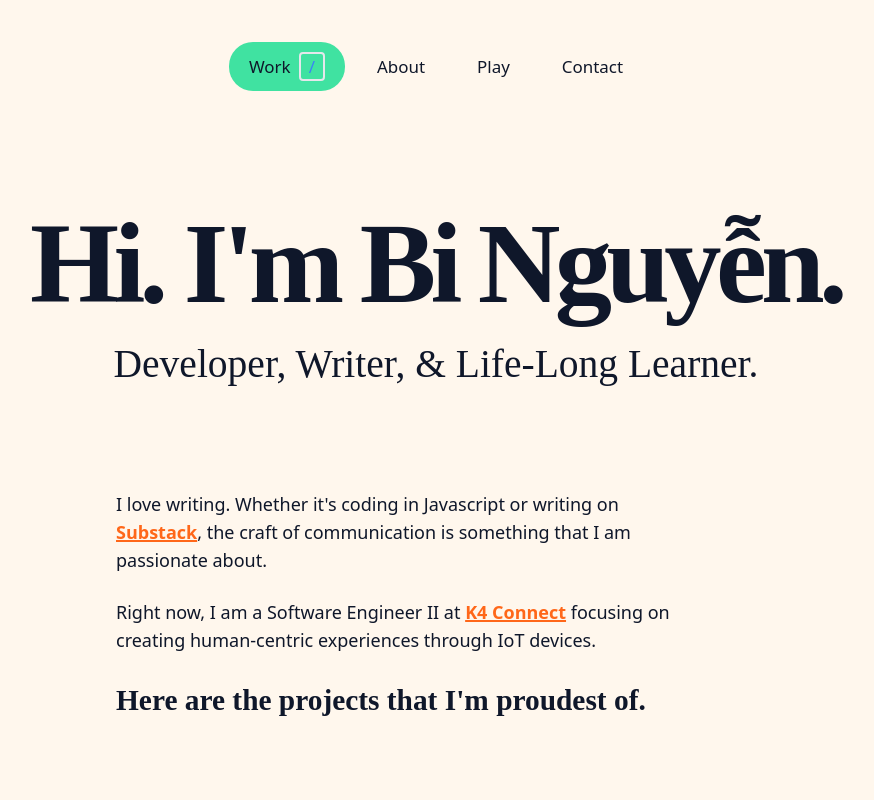
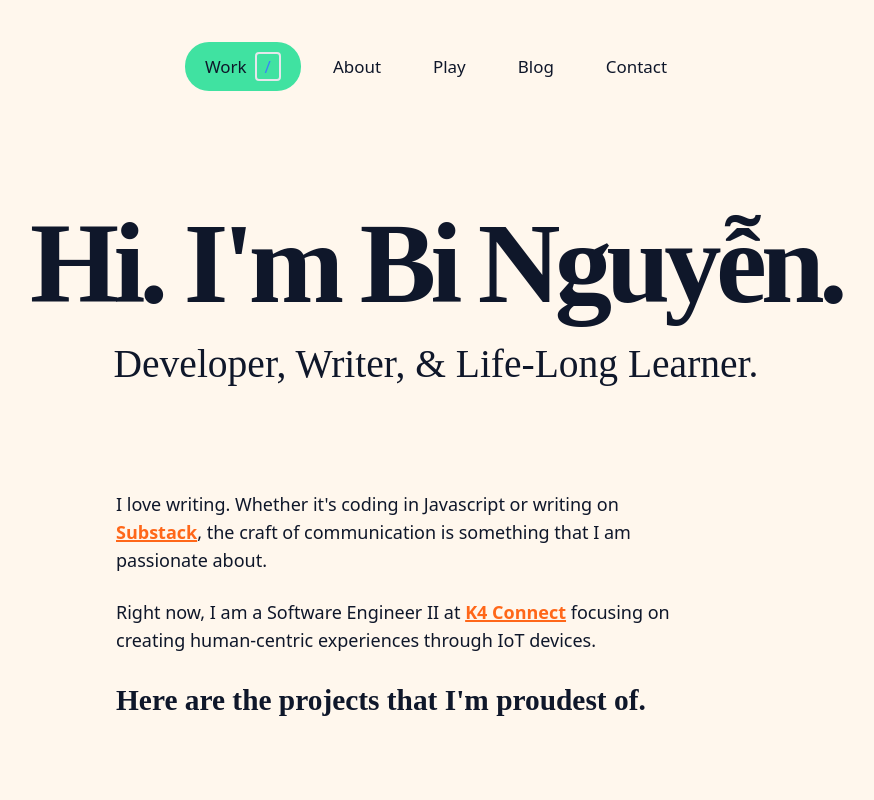
Before and after one commit to vnn8248/code-nguyen, a Next.js app: page / in a window 1280 px wide. Shown: the top 800 px of the page, without its empty margins (204-1078 px from the left). Built offline with nearby package versions, Linux system fonts and the light colour scheme.

Commit message:
Update styling

```diff
--- a/app/components/Music.js
+++ b/app/components/Music.js
@@ -62,6 +62,11 @@ const Music = () => {
             artist: 'Duke Ellington, John Coltrane',
             song: 'Stevie',
             url: 'https://open.spotify.com/track/6Ylpg33fqhQfJrXLwSxnzh?si=f3cf885ec4704257'
+        },
+        {
+            artist: 'Outkast',
+            song: 'Slump',
+            url: 'https://open.spotify.com/track/4ufZSKCI84Pd2ZlWTJcu4i?si=92a84fac05e540b1'
         }
     ];
 
@@ -70,7 +75,7 @@ const Music = () => {
     }, []);
 
     return (
-        <div className="fun col-start-3 col-end-23 md:col-end-15 xl:col-start-6 xl:col-end-13">
+        <div className="fun col-start-3 col-end-23 md:col-end-13 xl:col-end-11">
             <div className="faded flex items-center rounded-full overflow-hidden py-4 pl-5 pr-10 transition-all duration-200 ease-in-out">
                 <div className="icon flex rounded-full opacity-100">
                     <Image src={'/icons/spotify.svg'} width={40} height={40} alt={'Spotify'} />
--- a/app/components/Nav.js
+++ b/app/components/Nav.js
@@ -3,6 +3,11 @@ import { usePathname } from 'next/navigation';
 
 const Nav = ({ scrolled }) => {
     const pathname = usePathname();
+    let projectPath;
+
+    if (pathname.includes('/projects')) {
+        projectPath = pathname;
+    }
 
     return (
         <nav className="mx-auto mt-8 flex justify-center items-center relative z-[100] max-w-screen-2xl">
@@ -15,7 +20,7 @@ const Nav = ({ scrolled }) => {
                     <Link
                         href="/"
                         className={`my-0 mx-1 p-2.5 flex items-center transition-all duration-200 ease-in-out no-underline rounded-3xl font-link md:mx-1.5 md:py-2.5 md:px-5 ${
-                            pathname == '/' ? 'bg-[#40e2a1]' : ''
+                            pathname == '/' || pathname == projectPath ? 'bg-[#40e2a1]' : ''
                         }`}
                     >
                         <span>Work </span>
@@ -44,9 +49,19 @@ const Nav = ({ scrolled }) => {
                 </li>
                 <li className="flex relative">
                     <Link
+                        href="/blog"
+                        className={`my-0 mx-1 py-3 px-2.5 flex items-center transition-all duration-200 ease-in-out no-underline rounded-3xl font-link md:mx-1.5 md:py-3 md:px-5 ${
+                            pathname == '/blog' ? 'bg-[#665cbe] text-slate-100' : ''
+                        }`}
+                    >
+                        Blog
+                    </Link>
+                </li>
+                <li className="flex relative">
+                    <Link
                         href="/contact"
                         className={`my-0 mx-1 py-3 px-2.5 flex items-center transition-all duration-200 ease-in-out no-underline rounded-3xl font-link md:mx-1.5 md:py-3 md:px-5 ${
-                            pathname == '/contact' ? 'bg-[#ff69f8]' : ''
+                            pathname == '/contact' ? 'bg-[#ff69f8] text-slate-800' : ''
                         }`}
                     >
                         Contact
```
